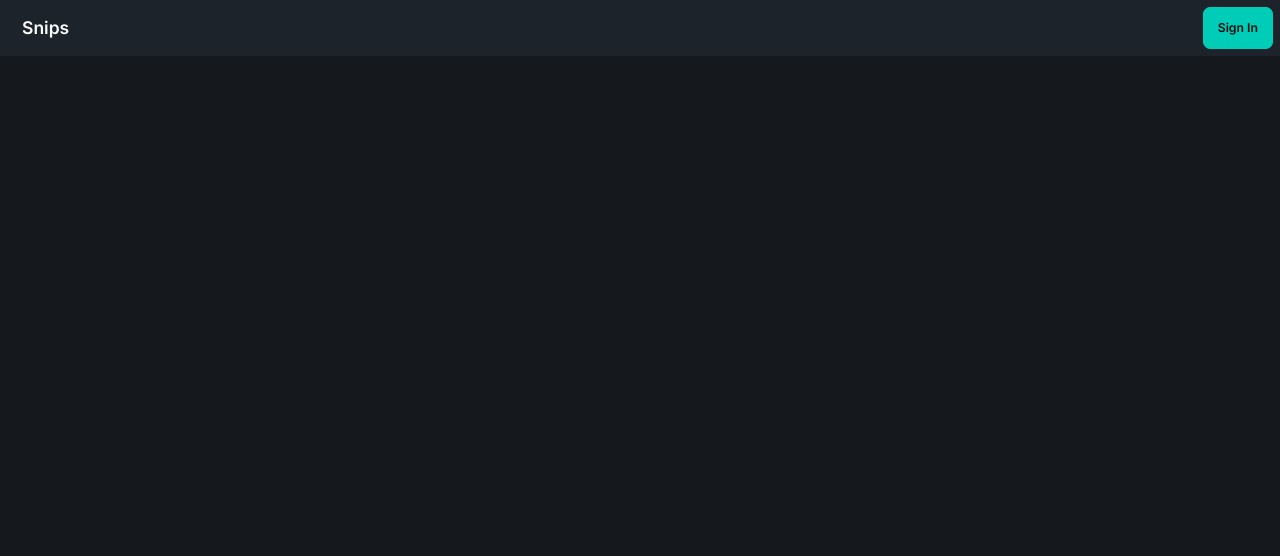
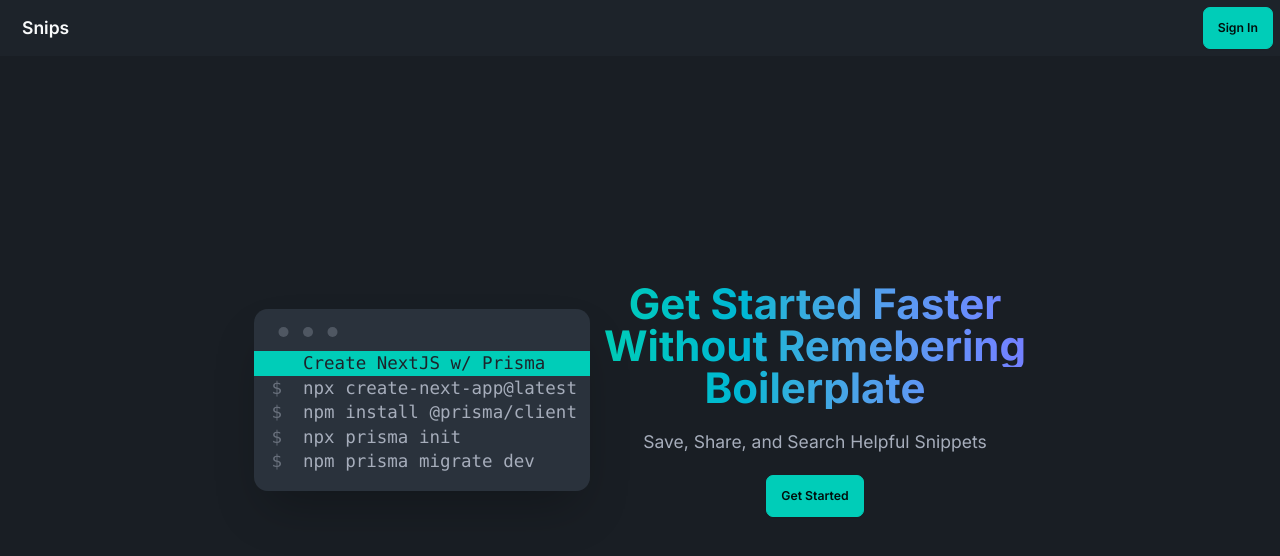
Before and after one commit to HunterGalloway-dev/snips, a Next.js app: page / in a window 1280 px wide. Shown: the top 556 px of the page. Built offline with nearby package versions, Linux system fonts and the light colour scheme; no server answers.

Commit message:
Landing Page

```diff
--- a/src/app/(components)/Cmd/index.tsx
+++ b/src/app/(components)/Cmd/index.tsx
@@ -68,7 +68,7 @@ const Cmd = ({ cmdPost }: CmdPostProps) => {
   return (
     <div>
       <div className="mockup-code py-4">
-        <pre data-prefix="" className="bg-accent text-base text-black">
+        <pre data-prefix="" className="bg-accent text-base-100">
           <code>{cmdPost.name}</code>
         </pre>
         {cmdPost.command.split("\n").map((line, i) => (
--- /dev/null
+++ b/src/app/(components)/LandingPage/index.tsx
@@ -0,0 +1,72 @@
+import { signIn } from "@/auth";
+import React from "react";
+
+type Props = {};
+
+const LandingPage = (props: Props) => {
+  return (
+    <div className="w-full h-screen">
+      <div className="navbar fixed bg-base-100">
+        <div className="navbar-start">
+          <a className="btn btn-ghost text-xl">Snips</a>
+        </div>
+        <div className="navbar-end">
+          <form
+            action={async () => {
+              "use server";
+              try {
+                await signIn("github", { redirectTo: "/snips" });
+              } catch (error) {
+                throw error;
+              }
+            }}
+          >
+            <button className="btn btn-accent" type="submit">
+              Sign In
+            </button>
+          </form>
+        </div>
+      </div>
+      <div className="hero bg-base-200 min-h-screen">
+        <div className="hero-content flex-col lg:flex-row-reverse">
+          <div className="text-center">
+            <h1 className="text-5xl font-bold bg-gradient-to-r from-accent to-primary bg-clip-text text-transparent">
+              Get Started Faster
+            </h1>
+            <h1 className="text-5xl font-bold bg-gradient-to-r from-accent to-primary bg-clip-text text-transparent">
+              Without Remebering
+            </h1>
+            <h1 className="text-5xl font-bold bg-gradient-to-r from-accent to-primary bg-clip-text text-transparent">
+              Boilerplate
+            </h1>
+            <h2 className="py-6 text-xl text-base-content">
+              Save, Share, and Search Helpful Snippets
+            </h2>
+            <button className="btn btn-accent">Get Started</button>
+          </div>
+          <div className="card bg-base-100 w-full max-w-sm shrink-0 shadow-2xl animate-[slide_1s_ease-in-out_1]">
+            <div className="mockup-code text-xl w-96 ">
+              <pre data-prefix="" className="bg-accent text-base-100">
+                <code>Create NextJS w/ Prisma</code>
+              </pre>
+              <pre data-prefix="$">
+                <code>npx create-next-app@latest</code>
+              </pre>
+              <pre data-prefix="$">
+                <code>npm install @prisma/client</code>
+              </pre>
+              <pre data-prefix="$">
+                <code>npx prisma init</code>
+              </pre>
+              <pre data-prefix="$">
+                <code>npm prisma migrate dev</code>
+              </pre>
+            </div>
+          </div>
+        </div>
+      </div>
+    </div>
+  );
+};
+
+export default LandingPage;
--- a/src/app/page.tsx
+++ b/src/app/page.tsx
@@ -1,34 +1,13 @@
 import { auth, signIn } from "@/auth";
 import { SessionProvider } from "next-auth/react";
 import { redirect } from "next/navigation";
+import LandingPage from "./(components)/LandingPage";
 
 export default async function Home() {
   const session = await auth();
   return (
     <SessionProvider session={session}>
-      <div className="w-full">
-        <div className="navbar bg-base-100">
-          <div className="navbar-start">
-            <a className="btn btn-ghost text-xl">Snips</a>
-          </div>
-          <div className="navbar-end">
-            <form
-              action={async () => {
-                "use server";
-                try {
-                  await signIn("github", { redirectTo: "/snips" });
-                } catch (error) {
-                  throw error;
-                }
-              }}
-            >
-              <button className="btn btn-accent" type="submit">
-                Sign In
-              </button>
-            </form>
-          </div>
-        </div>
-      </div>
+      <LandingPage />
     </SessionProvider>
   );
 }
--- a/tailwind.config.ts
+++ b/tailwind.config.ts
@@ -13,6 +13,15 @@ const config: Config = {
         "gradient-conic":
           "conic-gradient(from 180deg at 50% 50%, var(--tw-gradient-stops))",
       },
+      keyframes: {
+        slide: {
+          "0%": { transform: "translateX(-200%)" },
+          "100%": { transform: "translateX(0)" },
+        },
+      },
+      animation: {
+        "waving-hand": "wave 2s linear infinite",
+      },
     },
   },
   plugins: [require("daisyui")],
```
